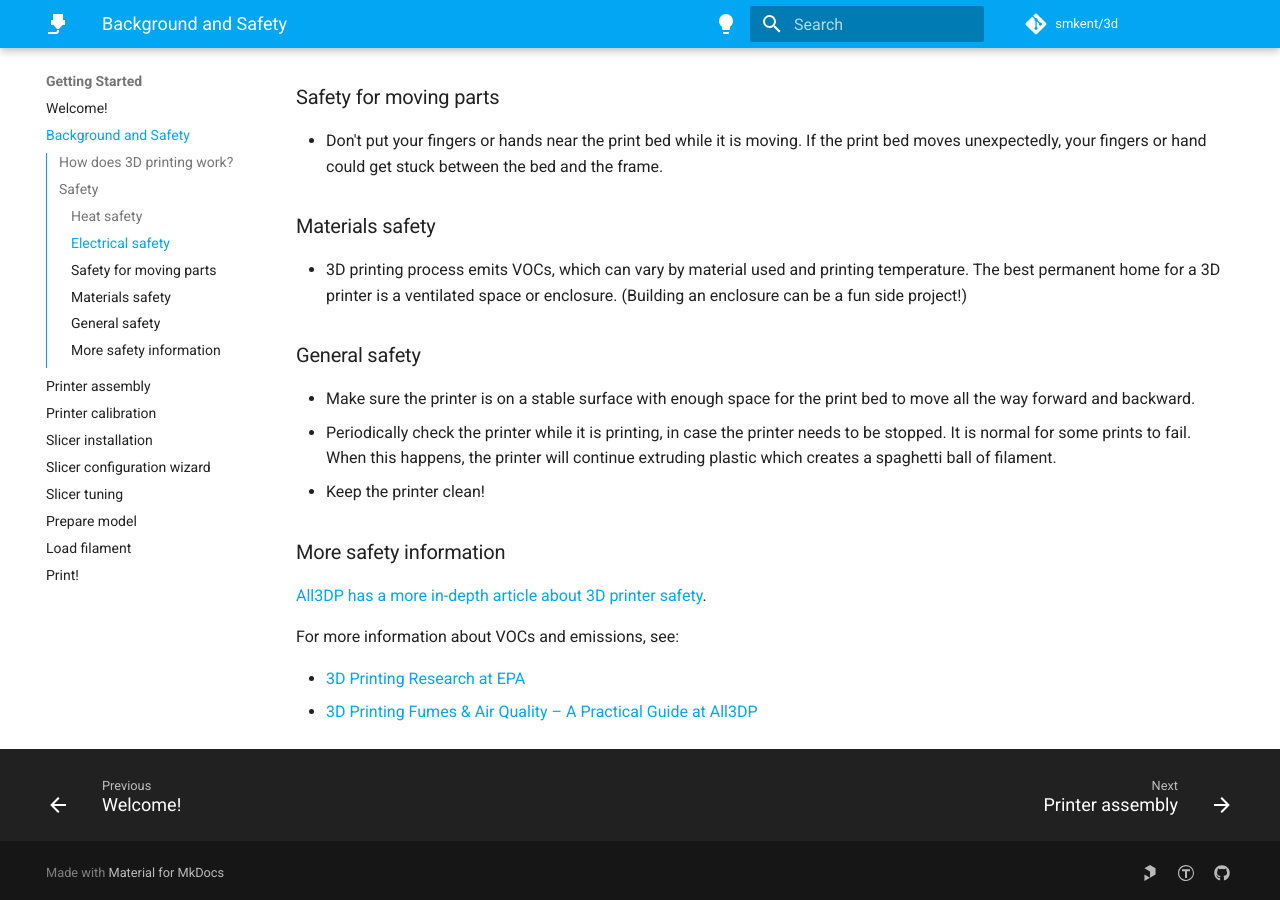
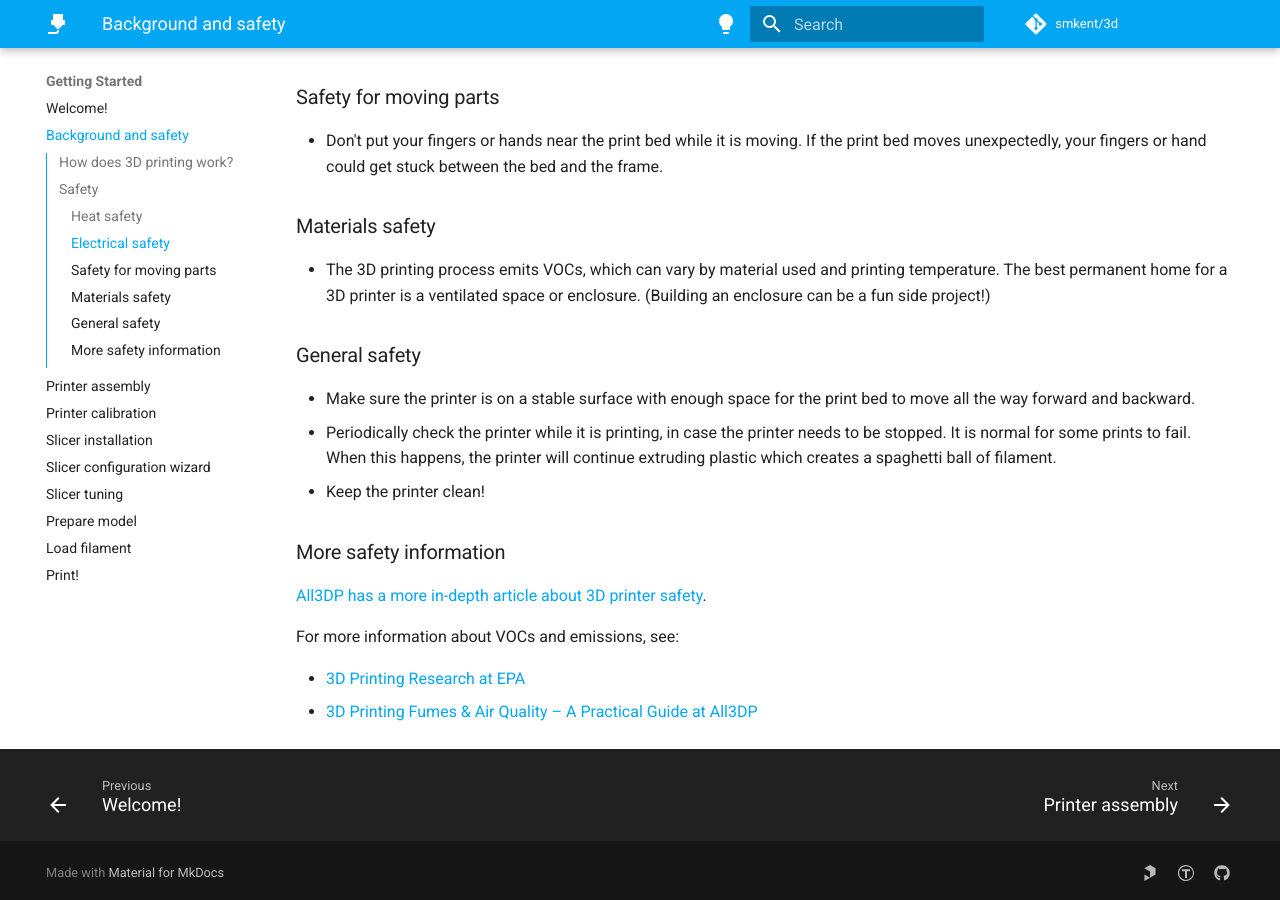
Before and after one commit to smkent/3d, an MkDocs documentation site: the page built from docs/getting-started/background-and-safety.md, in a window 1280 px wide and 900 px high, scrolled down 939 px. Built offline with MkDocs 1.6.1 and Material for MkDocs 9.7.7, drawn with Linux system fonts in a browser that asks for light colours; plug-ins that fetch from the network failed and are left out; comment, search, counter and statistics services are not loaded; some of the changed text lies outside the part shown.

Commit message:
Tweak background and safety page

```diff
--- a/docs/getting-started/background-and-safety.md
+++ b/docs/getting-started/background-and-safety.md
@@ -45,9 +47,9 @@ printing involves high temperatures and moving parts.
 
 ### Materials safety
 
-* 3D printing process emits VOCs, which can vary by material used and printing
-  temperature. The best permanent home for a 3D printer is a ventilated space or
-  enclosure. (Building an enclosure can be a fun side project!)
+* The 3D printing process emits VOCs, which can vary by material used and
+  printing temperature. The best permanent home for a 3D printer is a ventilated
+  space or enclosure. (Building an enclosure can be a fun side project!)
 
 ### General safety
 
--- a/mkdocs.yml
+++ b/mkdocs.yml
@@ -31,7 +31,7 @@ theme:
 nav:
   - Getting Started:
     - index.md
-    - Background and Safety: getting-started/background-and-safety.md
+    - Background and safety: getting-started/background-and-safety.md
     - Printer assembly: getting-started/printer-assembly.md
     - Printer calibration: getting-started/printer-calibration.md
     - Slicer installation: getting-started/slicer-installation.md
```
Also changed, not shown: other parts of docs/getting-started/background-and-safety.md (+2 -0 lines).
